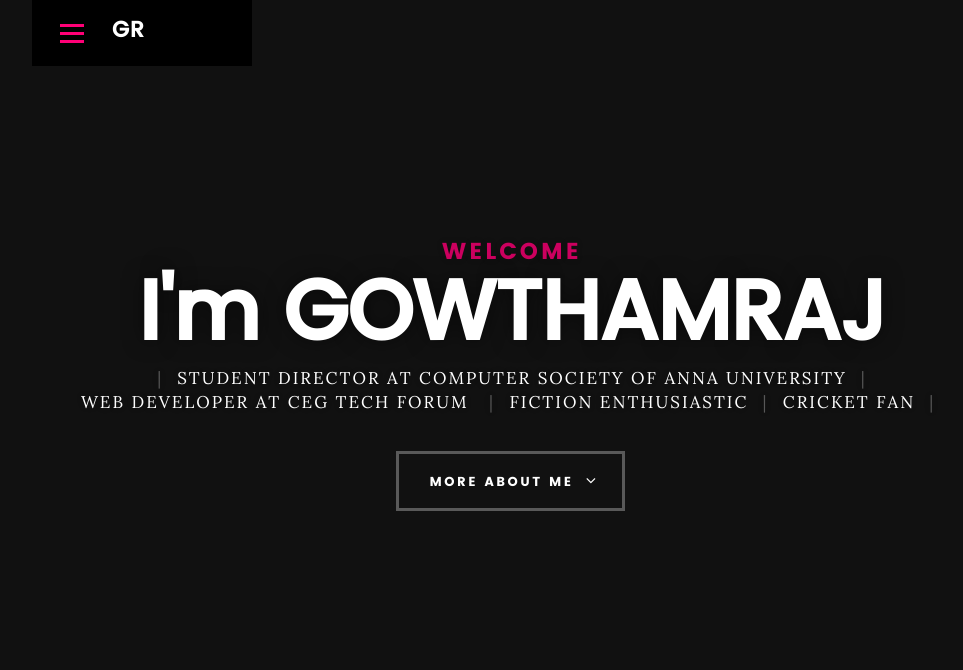
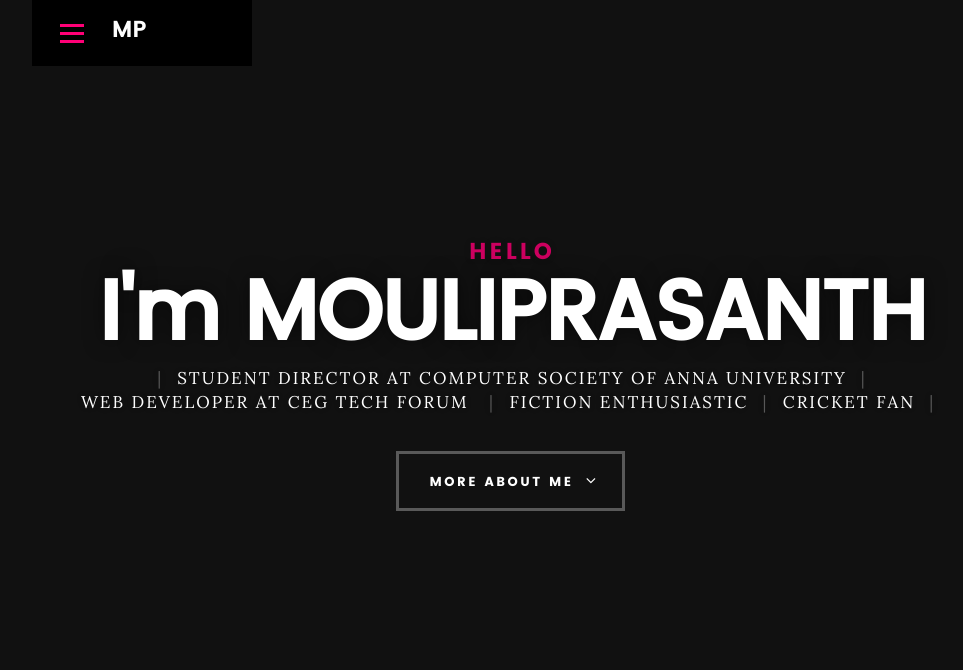
Before and after one commit to mouliprasanth/mouliprasanth.github.io, a plain HTML site: page profile/gowthamrajweb/index.html in a window 1280 px wide. Shown: the top 670 px of the page, without its empty margins (128-1091 px from the left). Drawn offline with Linux system fonts and the light colour scheme; files whose address does not match are found by name.

Commit message:
Update index.html

```diff
--- a/profile/gowthamrajweb/index.html
+++ b/profile/gowthamrajweb/index.html
@@ -11,9 +11,9 @@
    ================================================== -->
     <meta charset="utf-8">
 
-    <title>gowthamraj</title>
+    <title>MOULIPRASANTH</title>
 
-    <title>About Me-Gowthamraj</title>
+    <title>About Me-MOULIPRASANTH</title>
 
     <meta name="description" content="">
     <meta name="author" content="">
@@ -50,7 +50,7 @@
                 <a class="menu-toggle" href="#"><span>Menu</span></a>
 
                 <div class="logo">
-                    <a href="index.html">GR</a>
+                    <a href="index.html">MP</a>
                 </div>
 
                 <nav id="main-nav-wrap">
@@ -81,8 +81,8 @@
 
                 <div class="col-twelve">
 
-                    <h5>WELCOME</h5>
-                    <h1>I'm GOWTHAMRAJ</h1>
+                    <h5>Hello</h5>
+                    <h1>I'm MOULIPRASANTH</h1>
 
                     <p class="intro-position">
 <span>Student Director at COMPUTER SOCIETY OF ANNA UNIVERSITY</span><br>
```
